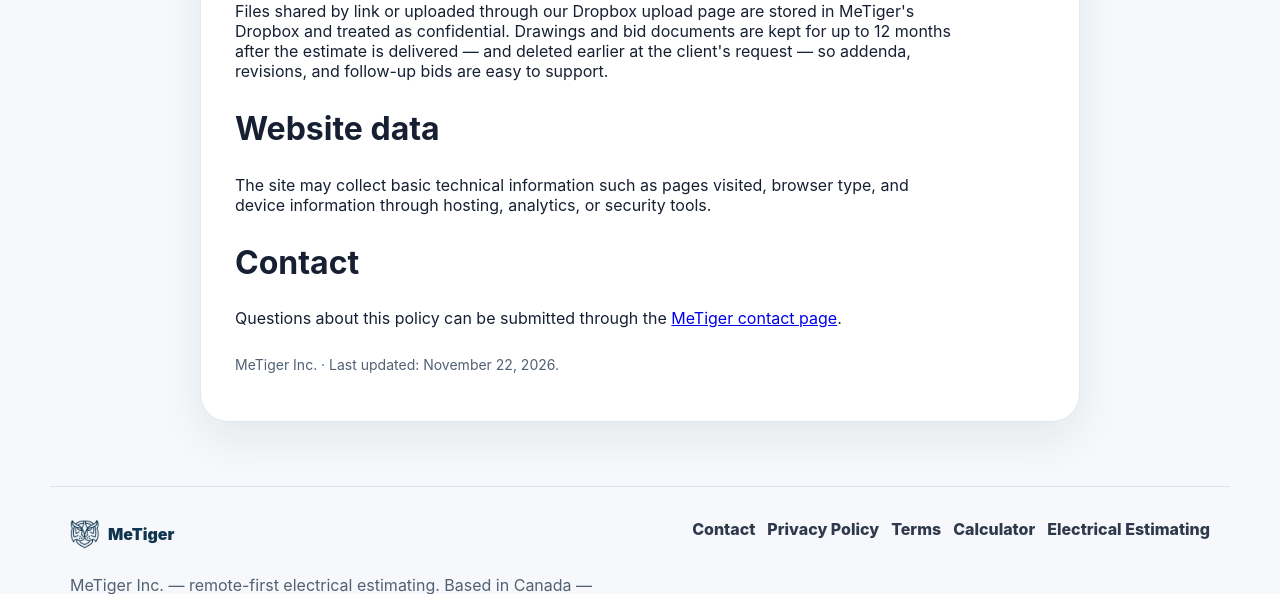
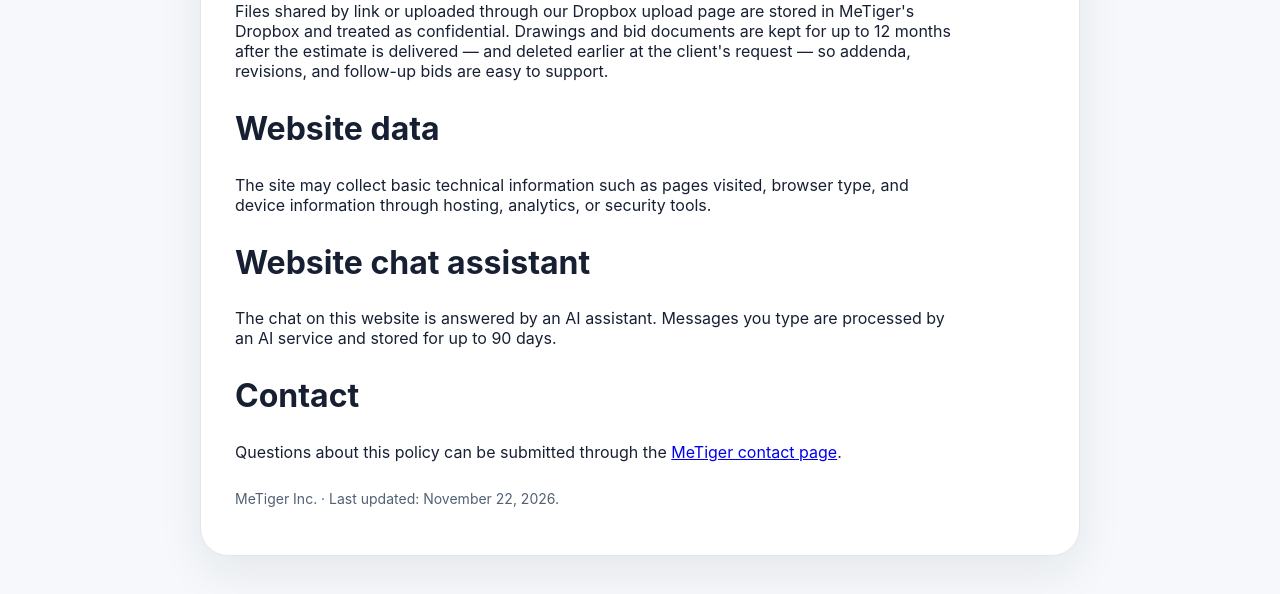
Before and after one commit to alimazloum2/MeTiger.ca, a Flask app: page /privacy/ in a window 1280 px wide. Shown: the part 818-1412 px from the top of the page. Run offline with Flask 3, Linux system fonts and the light colour scheme.

Commit message:
docs(privacy): say the website chat is AI and that messages are kept up to 90 days
Co-Authored-By: Claude Fable 5.2 <noreply@anthropic.com>

```diff
--- a/templates/privacy.html
+++ b/templates/privacy.html
@@ -20,6 +20,8 @@
 <p>Files shared by link or uploaded through our Dropbox upload page are stored in MeTiger's Dropbox and treated as confidential. Drawings and bid documents are kept for up to 12 months after the estimate is delivered — and deleted earlier at the client's request — so addenda, revisions, and follow-up bids are easy to support.</p>
 <h2>Website data</h2>
 <p>The site may collect basic technical information such as pages visited, browser type, and device information through hosting, analytics, or security tools.</p>
+<h2>Website chat assistant</h2>
+<p>The chat on this website is answered by an AI assistant. Messages you type are processed by an AI service and stored for up to 90 days.</p>
 <h2>Contact</h2>
 <p>Questions about this policy can be submitted through the <a href="/contact/">MeTiger contact page</a>.</p>
 <p class="legal-updated">MeTiger Inc. · Last updated: November 22, 2026.</p>
```
